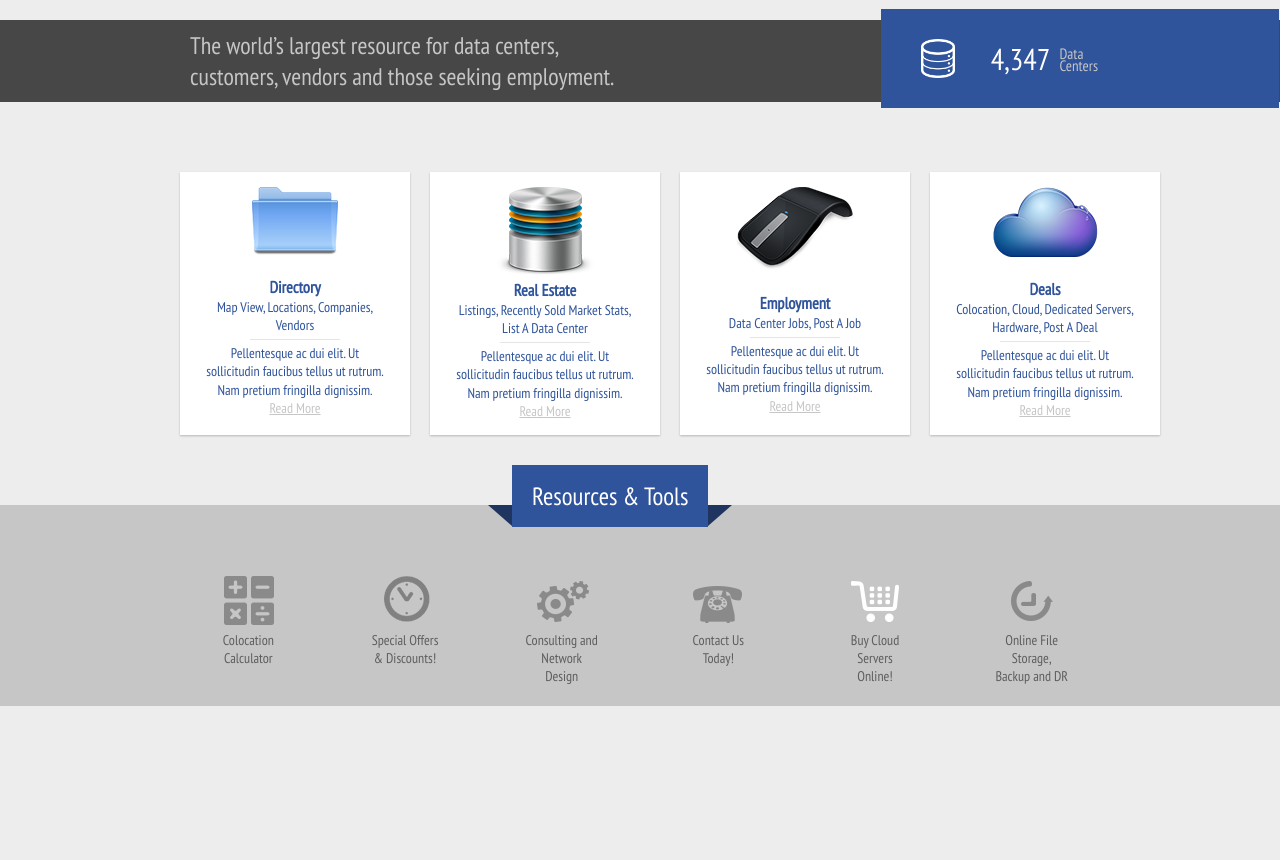
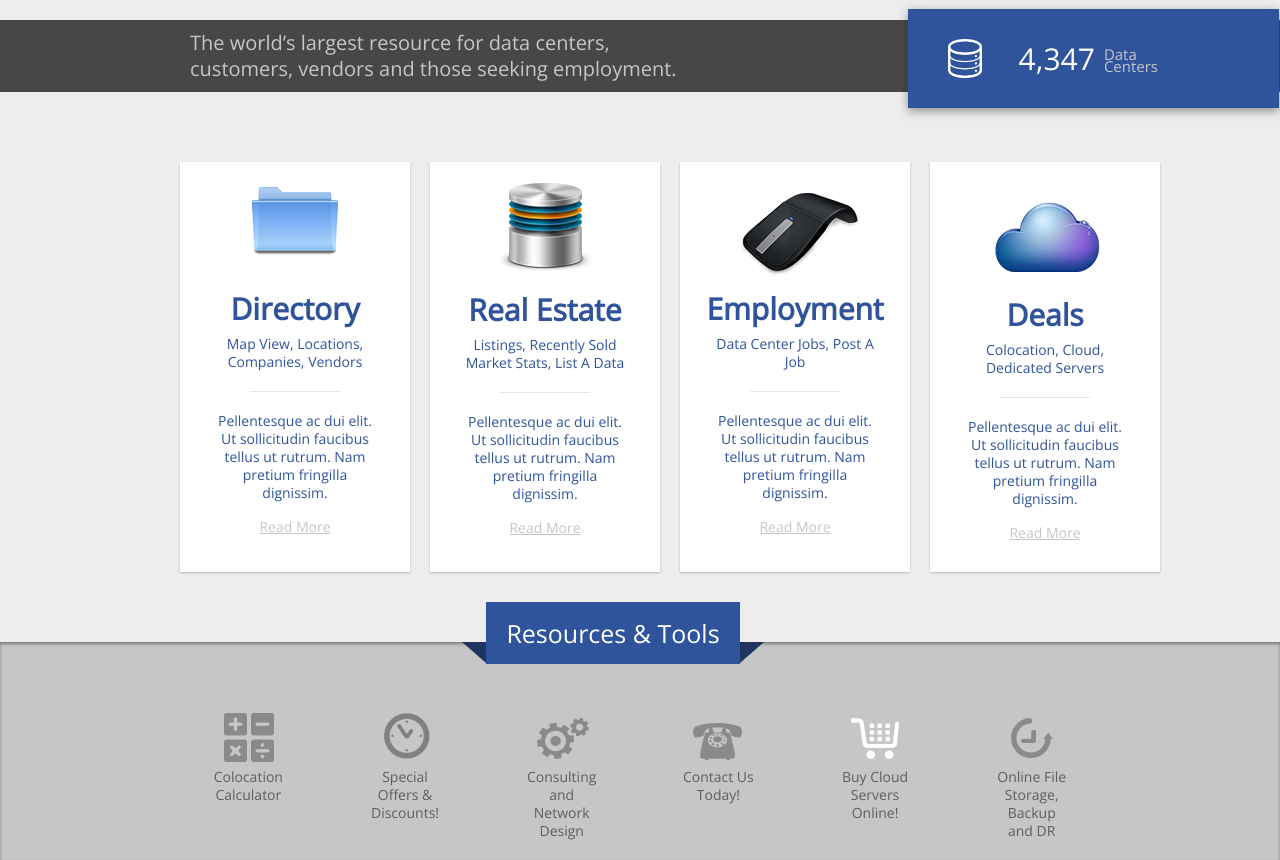
Before and after one commit to OlegZnamenskii/homework33, a plain HTML site: page index.html in a window 1280 px wide. Before the commit the page ends 820 px from the top, so only its background shows below. Drawn offline with nearby package versions, Linux system fonts and the light colour scheme.

Commit message:
fixed @media min-width 1024px in style.css

```diff
--- a/css/style.css
+++ b/css/style.css
@@ -1,5 +1,5 @@
 body {
-    font-family: 'PT Sans Narrow', sans-serif;
+    font-family: 'Open Sans', sans-serif;
     font-size: 14px;
     line-height: 1.3;
     color: #000;
@@ -36,6 +36,9 @@ section {
     top: -3px;
     right: 1px;
     display: flex;
+    -webkit-box-shadow: 0 3px 9px 0 rgba(50, 50, 50, 0.5);
+    -moz-box-shadow:    0 3px 9px 0 rgba(50, 50, 50, 0.5);
+    box-shadow:         0 3px 9px 0 rgba(50, 50, 50, 0.5);
 }
 
 .one {
@@ -114,6 +117,9 @@ section {
     position: relative;
     padding: 60px 10px 20px 10px;
     color: #5e5e5e;
+    -webkit-box-shadow: inset 0 2px 3px 0 rgba(50, 50, 50, 0.5);
+    -moz-box-shadow:    inset 0 2px 3px 0 rgba(50, 50, 50, 0.5);
+    box-shadow:         inset 0 2px 3px 0 rgba(50, 50, 50, 0.5);
 }
 
 .bottom h5 {
@@ -268,57 +274,124 @@ section {
     .tools2 i {
         background: url(../img/ic-sprte.png) -100px 0 no-repeat;
     }
+
     .tools3 i {
         background: url(../img/ic-sprte.png) -205px 5px no-repeat;
     }
+
     .tools4 i {
         background: url(../img/ic-sprte.png) -312px 10px no-repeat;
     }
+
     .tools5 i {
         background: url(../img/ic-sprte.png) -415px 5px no-repeat;
     }
+
     .tools6 i {
         background: url(../img/ic-sprte.png) -515px 5px no-repeat;
     }
 }
+
 @media screen and (min-width: 768px) {
     .data-center {
         padding: 30px 40px;
     }
+
     .one {
         padding-left: 70px;
     }
+
     .bottom h5 {
         left: 38%;
     }
 }
+
 @media screen and (min-width: 1024px) {
     .container {
         max-width: 940px;
     }
+
     .resource {
-        font-size: 24px;
+        font-size: 20px;
     }
+
     .data-center {
-        padding: 30px 180px 30px 40px;
+        padding: 30px 120px 30px 40px;
     }
+
     .one {
         font-size: 30px;
     }
+
     .two {
         font-size: 15px;
         padding: 9px 1px 1px 9px;
     }
+
     .wrap-block {
         flex-wrap: nowrap;
     }
+
     .block {
         min-width: 230px;
+
+    }
+    .block p {
+
+        padding: 0 10px;
+        margin-bottom: 15px;
+    }
+    .block p.more {
+        text-align: center;
+    }
+    .inner {
+        padding-top: 6px;
+    }
+    .inner h3 {
+        margin-bottom: 7px;
+    }
+    .inner1 {
+        padding-top: 10px;
+    }
+    .inner1 img {
+        margin-bottom: 30px;
+    }
+    .inner1 h3 {
+        font-size: 30px;
+    }
+
+    .inner2 img {
+        margin-bottom: 15px;
+    }
+    .inner2 h3 {
+        font-size: 30px;
+    }
+
+    .inner3 {
+
+    }
+    .inner3 img {
+        padding: 10px 10px 0 19px;
+        margin-bottom: 8px;
+    }
+    .inner3 h3 {
+        font-size: 30px;
+    }
+    .inner4 {
+
+    }
+    .inner4 img {
+        padding: 19px 0 0 5px;
+        margin-bottom: 19px;
+    }
+    .inner4 h3 {
+        font-size: 30px;
     }
     .wrap-tools {
         flex-wrap: nowrap;
     }
+
     .bottom h5 {
-        left: 40%;
+        left: 38%;
     }
 }
--- a/index.html
+++ b/index.html
@@ -5,7 +5,7 @@
     <meta charset="UTF-8">
     <meta name="viewport" content="width=device-width, initial-scale=1">
     <title>task1</title>
-    <link href="https://fonts.googleapis.com/css?family=PT+Sans+Narrow" rel="stylesheet">
+    <link href="https://fonts.googleapis.com/css?family=Open+Sans" rel="stylesheet">
     <link rel="stylesheet" href="css/reset.css">
     <link rel="stylesheet" href="css/style.css">
 
@@ -34,7 +34,7 @@
     <div class="container">
         <div class="wrap-block">
             <div class="block mg-bottom">
-                <div class="inner">
+                <div class="inner inner1">
                     <img src="upload/pic1.png" alt="block-image">
                     <h3 class="title">Directory</h3>
                     <p class="description">Map View, Locations, Companies, Vendors</p>
@@ -46,10 +46,10 @@
                 </div>
             </div>
             <div class="block block2">
-                <div class="inner">
+                <div class="inner inner2">
                     <img src="upload/pic2.png" alt="block-image">
                     <h3 class="title">Real Estate</h3>
-                    <p class="description">Listings, Recently Sold Market Stats, List A Data Center</p>
+                    <p class="description">Listings, Recently Sold Market Stats, List A Data</p>
                     <p class="line"></p>
                     <p class="paragraph">Pellentesque ac dui elit. Ut sollicitudin faucibus tellus ut rutrum. Nam
                         pretium
@@ -58,7 +58,7 @@
                 </div>
             </div>
             <div class="block mg-bottom">
-                <div class="inner">
+                <div class="inner inner3">
                     <img src="upload/pic3.png" alt="block-image">
                     <h3 class="title">Employment</h3>
                     <p class="description">Data Center Jobs, Post A Job</p>
@@ -71,10 +71,10 @@
                 </div>
             </div>
             <div class="block mg-bottom">
-                <div class="inner">
+                <div class="inner inner4">
                     <img src="upload/pic4.png" alt="block-image">
                     <h3 class="title">Deals</h3>
-                    <p class="description">Colocation, Cloud, Dedicated Servers, Hardware, Post A Deal</p>
+                    <p class="description">Colocation, Cloud, Dedicated Servers</p>
                     <p class="line"></p>
                     <p class="paragraph">Pellentesque ac dui elit. Ut sollicitudin faucibus tellus ut
                         rutrum. Nam
```
